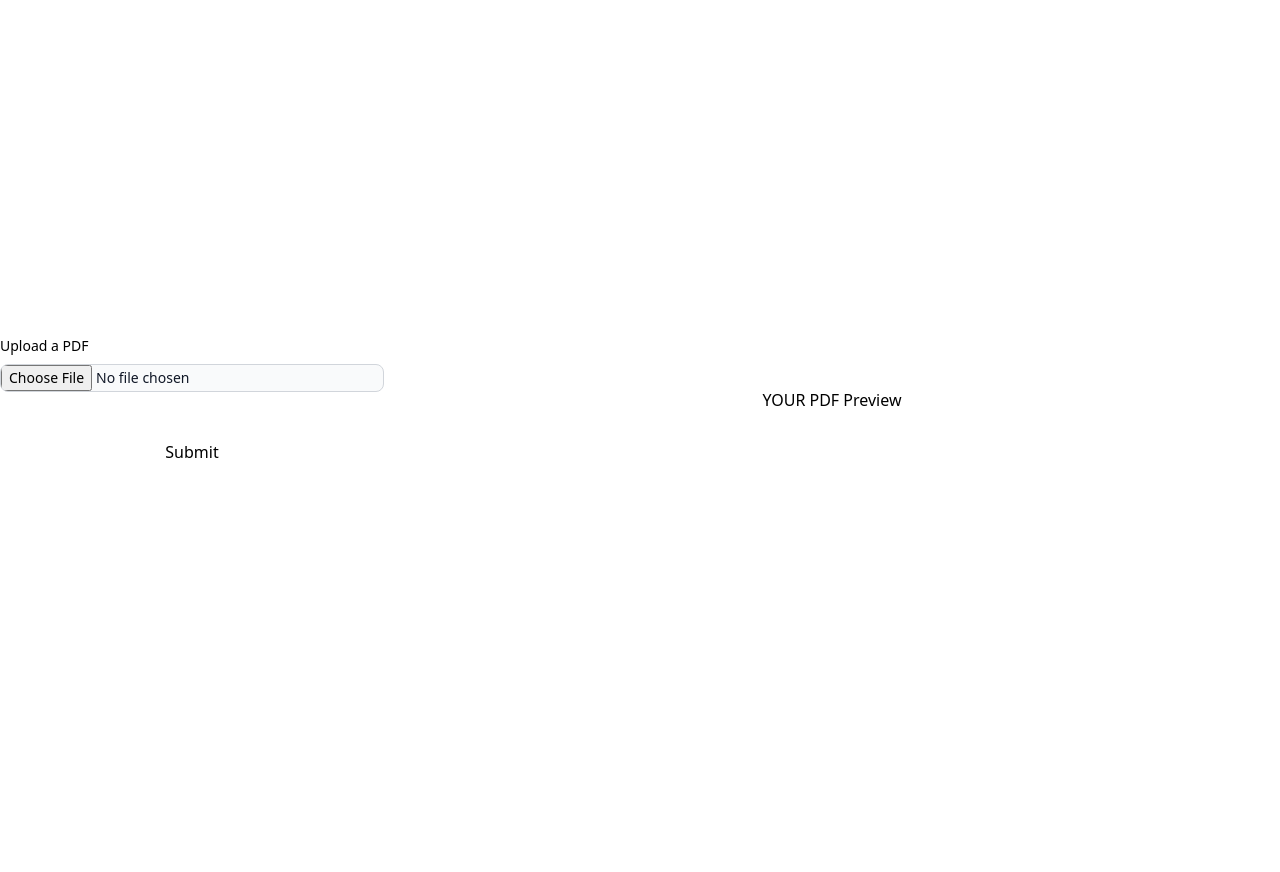
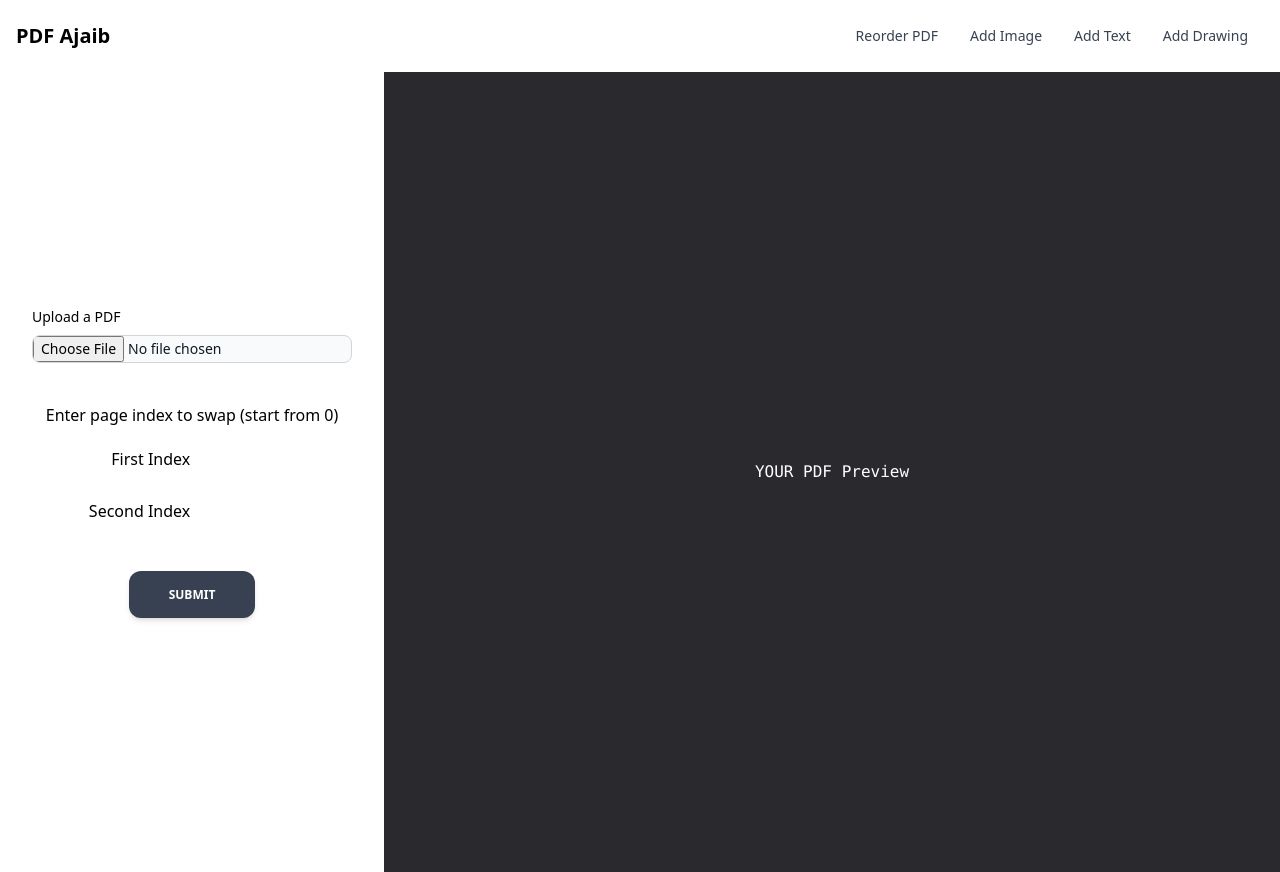
Before and after one commit to joshste/pdf-ajaib-fe, a Nuxt app: page /reorder in a window 1280 px wide. Before the commit the page ends 800 px from the top, so only its background shows below. Built offline with nearby package versions, Linux system fonts and the light colour scheme.

Commit message:
adjust style

```diff
--- a/components/ReorderForm.vue
+++ b/components/ReorderForm.vue
@@ -1,10 +1,32 @@
 <template>
     <div class="flex flex-1 flex-col justify-center items-center">
-        <UploadPDFButton @pdfChanged="updateFile" />
-        <input type="number" name="reorder" v-model="indexA" @input="onInputChange" />
-        <input type="number" name="reorder" v-model="indexB" @input="onInputChange" />
-        <button @click="onSubmit">Submit</button>
-        <a :href="pdfUrl" v-if="downloaded" download="result.pdf">Download</a>
+        <div class="mb-10 max-w-[25vw]">
+            <UploadPDFButton @pdfChanged="updateFile" />
+        </div>
+
+        <div>
+            <p>Enter page index to swap (start from 0)</p>
+            <div class="flex flex-row justify-end mt-3 items-center">
+                <label for="A">First Index</label>
+                <input class="px-5 ml-5 w-32 h-10 text-white rounded-md dark:bg-gray-700" type="number" name="A"
+                    v-model="indexA" @input="onInputChange" />
+            </div>
+            <div class="flex flex-row justify-end mt-3 items-center">
+                <label for="B">Second Index</label>
+                <input class="px-5 ml-5 w-32 h-10 text-white rounded-md dark:bg-gray-700" type="number" name="B"
+                    v-model="indexB" @input="onInputChange" />
+            </div>
+        </div>
+
+        <button @click="onSubmit"
+            class="mt-10 px-10 py-4 bg-gray-700 text-white font-bold text-xs leading-tight uppercase rounded-xl shadow-md hover:bg-gray-800 hover:shadow-lg focus:bg-gray-800 focus:shadow-lg focus:outline-none focus:ring-0 active:bg-gray-800 active:shadow-lg transition duration-150 ease-in-out">
+            Submit </button>
+        <div class="mt-5">
+            <a :href="pdfUrl" v-if="downloaded" download="result.pdf" class="px-10 py-4 bg-gray-700 text-white font-bold text-xs leading-tight uppercase rounded-xl shadow-md hover:bg-gray-800 hover:shadow-lg focus:bg-gray-800 focus:shadow-lg focus:outline-none focus:ring-0 active:bg-gray-800 active:shadow-lg transition duration-150 ease-in-out">Download</a>
+        </div>
+
+
+
         <ErrorNotification :activated="isNotificationVisible" @onClose="isNotificationVisible = false" />
     </div>
 </template>
--- a/pages/reorder.vue
+++ b/pages/reorder.vue
@@ -1,7 +1,10 @@
 <template>
+    <Navbar />
     <div class="flex max-w-[100vw]">
         <ReorderForm v-model:file="file" />
-        <EmbedPDFView :pdfBlob="blob" />
+        <div class="bg-[#2a2a2e] font-extralight font-mono text-white">
+            <EmbedPDFView :pdfBlob="blob" />
+        </div>
     </div>
 </template>
 
```
